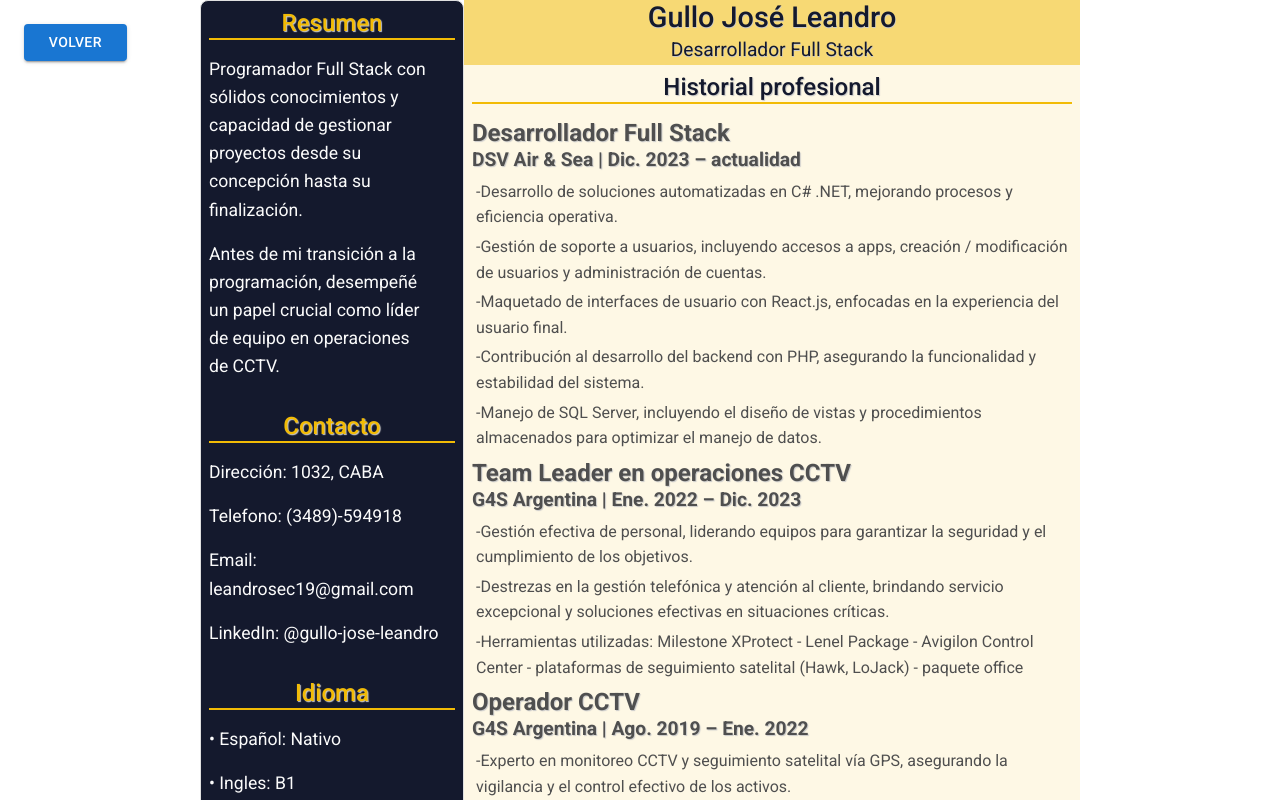
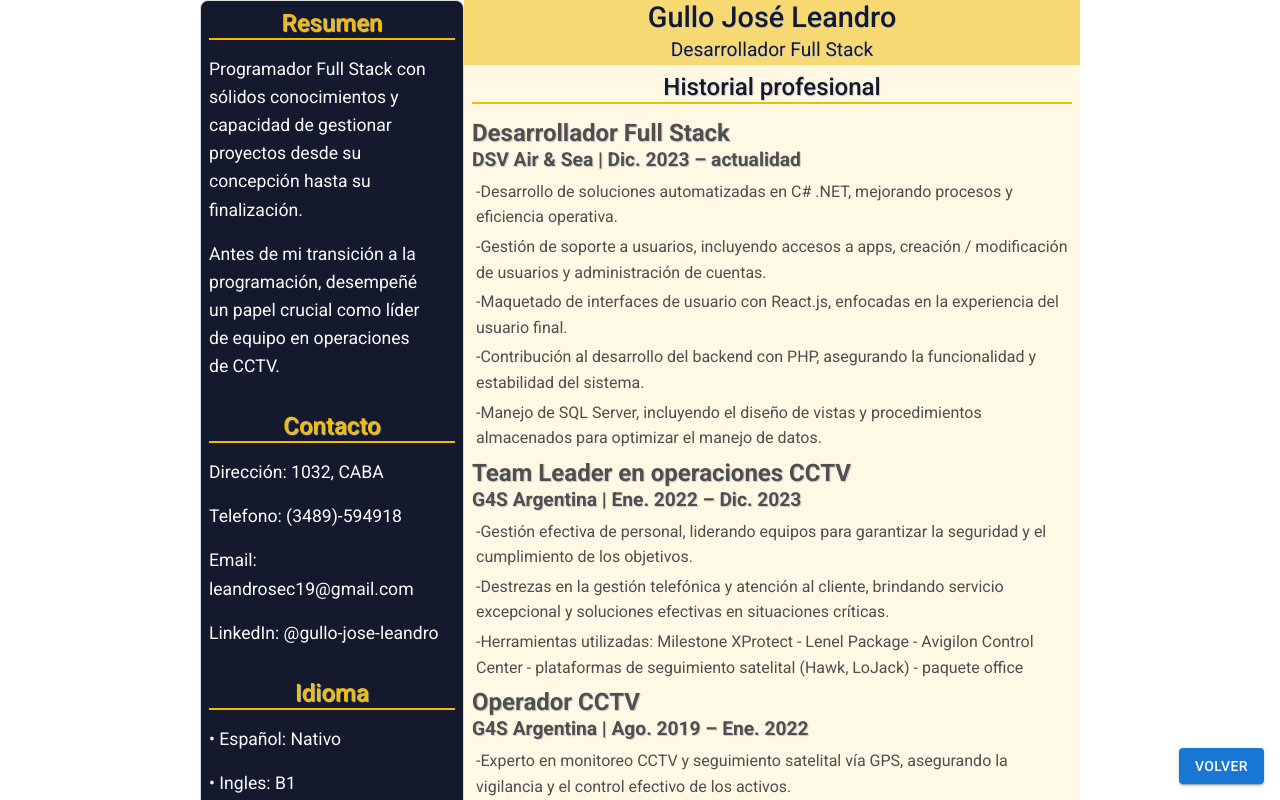
Before and after one commit to gullojoseleandro/Portfolio_V4, a React (Create React App) app: page /cv in a window 1280 px wide. Shown: the top 800 px of the page. Built offline with nearby package versions, Linux system fonts and the light colour scheme.

Commit message:
fix return button

```diff
--- a/src/Components/Buttons/jsx/BasicButton.jsx
+++ b/src/Components/Buttons/jsx/BasicButton.jsx
@@ -2,10 +2,10 @@ import * as React from 'react';
 import Stack from '@mui/material/Stack';
 import Button from '@mui/material/Button';
 
-export default function BasicButtons({ Contained, onclick, href}) {
+export default function BasicButtons({ Contained, onclick, href, buttonclass }) {
   return (
-    <Stack spacing={2} direction="row" className='fixed-top p-4'>
-      <Button className='col-1' variant="contained" onClick={onclick} href={href}>{Contained}</Button>
+    <Stack spacing={2} direction="row" className={buttonclass}>
+      <Button variant="contained" onClick={onclick} href={href}>{Contained}</Button>
     </Stack>
   );
 }
--- a/src/pageContent/css/CVHome.css
+++ b/src/pageContent/css/CVHome.css
@@ -26,3 +26,10 @@
         padding: 0;
     }
   }
+
+  .fixed-button {
+    position: fixed;
+    bottom: 0;
+    right: 0;
+    margin: 16px;
+}
--- a/src/pageContent/jsx/CVHome.jsx
+++ b/src/pageContent/jsx/CVHome.jsx
@@ -12,7 +12,7 @@ const CVHome = ({ ...props }) => {
         <>
             <div className="cvhome">
                 <CVBody />
-                <BasicButton Contained={"Volver"} href={"/"} />
+                <BasicButton Contained={"Volver"} href={"/"} buttonclass="fixed-button" />
             </div>
         </>
     );
```
